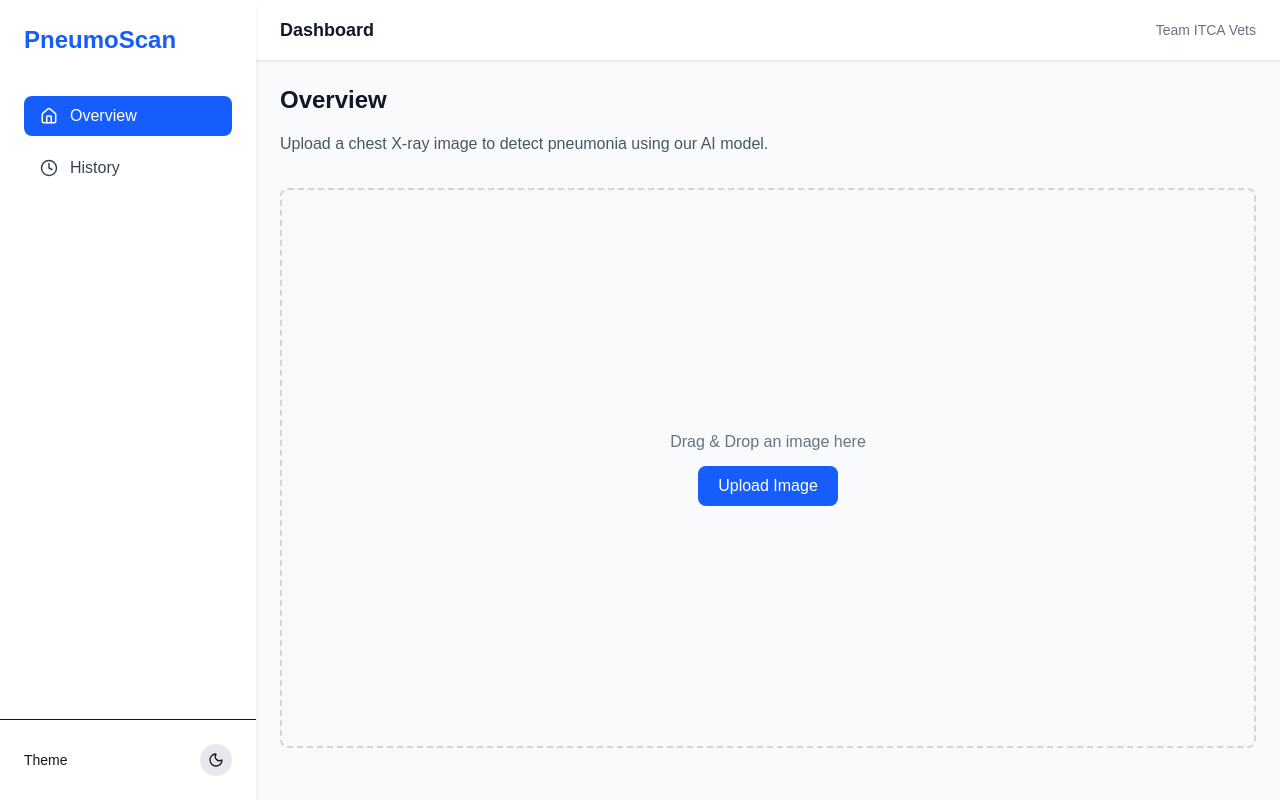
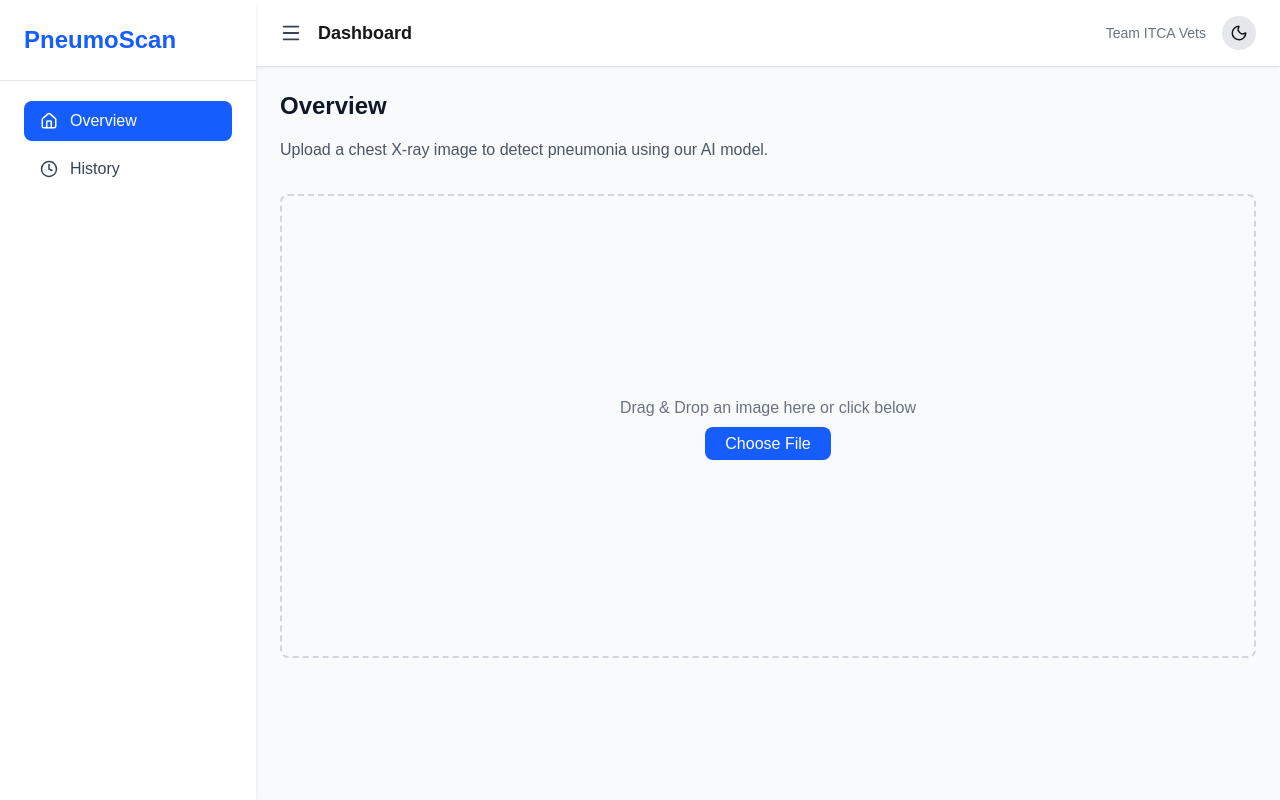
Before and after one commit to Jordanlopez546/itca-vets-mrc, a Next.js app: page / in a window 1280 px wide. Built offline with nearby package versions, Linux system fonts and the light colour scheme.

Commit message:
Made changes

```diff
--- a/components/layouts/dashboard-header.tsx
+++ b/components/layouts/dashboard-header.tsx
@@ -1,12 +1,59 @@
-const DashboardHeader = () => {
+import { useTheme } from "next-themes";
+import { Moon, Sun, Menu } from "lucide-react";
+import { useEffect, useState } from "react";
+
+export default function DashboardHeader({
+  onToggleSidebar,
+}: {
+  onToggleSidebar: () => void;
+}) {
+  const { theme, setTheme } = useTheme();
+  const [mounted, setMounted] = useState(false);
+
+  useEffect(() => {
+    setMounted(true);
+  }, []);
+
+  if (!mounted) {
+    return (
+      <header className="w-full bg-white dark:bg-gray-800 shadow-sm px-6 py-4 flex justify-between items-center">
+        <div className="flex items-center gap-4">
+          <button onClick={onToggleSidebar}>
+            <Menu className="text-gray-700 dark:text-gray-200" size={22} />
+          </button>
+          <h2 className="text-lg font-semibold">Dashboard</h2>
+        </div>
+        <div className="flex items-center gap-4">
+          <span className="text-sm text-gray-500 dark:text-gray-400">
+            Team ITCA Vets
+          </span>
+          <div className="p-2 w-10 h-10"></div>
+        </div>
+      </header>
+    );
+  }
+
   return (
     <header className="w-full bg-white dark:bg-gray-800 shadow-sm px-6 py-4 flex justify-between items-center">
-      <h2 className="text-lg font-semibold">Dashboard</h2>
-      <span className="text-sm text-gray-500 dark:text-gray-400">
-        Team ITCA Vets
-      </span>
+      <div className="flex items-center gap-4">
+        <button onClick={onToggleSidebar}>
+          <Menu className="text-gray-700 dark:text-gray-200" size={22} />
+        </button>
+        <h2 className="text-lg font-semibold">Dashboard</h2>
+      </div>
+
+      <div className="flex items-center gap-4">
+        <span className="text-sm text-gray-500 dark:text-gray-400">
+          Team ITCA Vets
+        </span>
+        <button
+          onClick={() => setTheme(theme === "dark" ? "light" : "dark")}
+          className="p-2 rounded-full bg-gray-200 dark:bg-gray-700 transition hover:bg-gray-300 dark:hover:bg-gray-600"
+          aria-label="Toggle theme"
+        >
+          {theme === "dark" ? <Sun size={18} /> : <Moon size={18} />}
+        </button>
+      </div>
     </header>
   );
-};
-
-export default DashboardHeader;
+}
--- a/components/layouts/dashboard-layout.tsx
+++ b/components/layouts/dashboard-layout.tsx
@@ -1,3 +1,4 @@
+import { useState } from "react";
 import Sidebar from "./sidebar";
 import DashboardHeader from "./dashboard-header";
 
@@ -6,12 +7,21 @@ export default function DashboardLayout({
 }: {
   children: React.ReactNode;
 }) {
+  const [isSidebarOpen, setIsSidebarOpen] = useState(true);
+
   return (
-    <div className="flex">
-      <Sidebar />
-      <main className="ml-64 w-full min-h-screen bg-gray-50 dark:bg-gray-900 text-gray-900 dark:text-gray-100">
-        <DashboardHeader />
-        <div className="p-6">{children}</div>
+    <div className="flex min-h-screen bg-gray-50 dark:bg-gray-900">
+      <Sidebar isOpen={isSidebarOpen} onClose={() => setIsSidebarOpen(false)} />
+
+      <main
+        className={`flex-1 transition-all duration-300 ${
+          isSidebarOpen ? "lg:ml-64" : "lg:ml-0"
+        }`}
+      >
+        <DashboardHeader
+          onToggleSidebar={() => setIsSidebarOpen(!isSidebarOpen)}
+        />
+        <div className="p-6 text-gray-900 dark:text-gray-100">{children}</div>
       </main>
     </div>
   );
--- a/components/layouts/sidebar.tsx
+++ b/components/layouts/sidebar.tsx
@@ -1,11 +1,14 @@
 import Link from "next/link";
-import { useTheme } from "next-themes";
 import { useRouter } from "next/router";
-import { Home, Clock, Moon, Sun } from "lucide-react";
+import { Home, Clock, X } from "lucide-react";
 
-const Sidebar = () => {
+interface SidebarProps {
+  isOpen: boolean;
+  onClose: () => void;
+}
+
+const Sidebar = ({ isOpen, onClose }: SidebarProps) => {
   const router = useRouter();
-  const { theme, setTheme } = useTheme();
 
   const links = [
     { name: "Overview", href: "/", icon: <Home size={18} /> },
@@ -13,12 +16,34 @@ const Sidebar = () => {
   ];
 
   return (
-    <aside className="fixed left-0 top-0 h-screen w-64 bg-white dark:bg-gray-800 shadow-md flex flex-col justify-between">
-      <div className="p-6">
-        <h1 className="text-2xl font-bold text-blue-600 dark:text-blue-400 mb-10">
-          PneumoScan
-        </h1>
-        <nav className="flex flex-col gap-3">
+    <>
+      {/* Overlay for mobile only */}
+      {isOpen && (
+        <div
+          onClick={onClose}
+          className="fixed inset-0 bg-black/40 z-40 lg:hidden"
+        ></div>
+      )}
+
+      <aside
+        className={`fixed z-50 bg-white dark:bg-gray-800 shadow-md transition-transform duration-300 h-screen w-64 flex flex-col
+        ${isOpen ? "translate-x-0" : "-translate-x-full"}`}
+      >
+        {/* Top section with title */}
+        <div className="p-6 flex justify-between items-center border-b border-gray-200 dark:border-gray-700">
+          <h1 className="text-2xl font-bold text-blue-600 dark:text-blue-400">
+            PneumoScan
+          </h1>
+          <button
+            className="lg:hidden text-gray-600 dark:text-gray-300"
+            onClick={onClose}
+          >
+            <X />
+          </button>
+        </div>
+
+        {/* Navigation links */}
+        <nav className="flex-1 overflow-y-auto px-6 py-5 space-y-2">
           {links.map((link) => (
             <Link
               key={link.href}
@@ -34,17 +59,8 @@ const Sidebar = () => {
             </Link>
           ))}
         </nav>
-      </div>
-      <div className="p-6 border-t dark:border-gray-700 flex justify-between items-center">
-        <span className="text-sm">Theme</span>
-        <button
-          onClick={() => setTheme(theme === "dark" ? "light" : "dark")}
-          className="p-2 rounded-full bg-gray-200 dark:bg-gray-700"
-        >
-          {theme === "dark" ? <Sun size={16} /> : <Moon size={16} />}
-        </button>
-      </div>
-    </aside>
+      </aside>
+    </>
   );
 };
 
--- a/src/pages/index.tsx
+++ b/src/pages/index.tsx
@@ -1,6 +1,33 @@
+import Image from "next/image";
+import { useState } from "react";
 import DashboardLayout from "../../components/layouts/dashboard-layout";
 
 export default function Overview() {
+  const [image, setImage] = useState<File | null>(null);
+  const [preview, setPreview] = useState<string | null>(null);
+
+  const handleFileChange = (e: React.ChangeEvent<HTMLInputElement>) => {
+    const file = e.target.files?.[0];
+    if (file) {
+      setImage(file);
+      setPreview(URL.createObjectURL(file));
+    }
+  };
+
+  const handleDrop = (e: React.DragEvent<HTMLDivElement>) => {
+    e.preventDefault();
+    const file = e.dataTransfer.files?.[0];
+    if (file) {
+      setImage(file);
+      setPreview(URL.createObjectURL(file));
+    }
+  };
+
+  const handleUpload = () => {
+    if (!image) return alert("Please select an image first.");
+    alert(`Uploaded: ${image.name}`);
+  };
+
   return (
     <DashboardLayout>
       <h1 className="text-2xl font-bold mb-4">Overview</h1>
@@ -8,13 +35,48 @@ export default function Overview() {
         Upload a chest X-ray image to detect pneumonia using our AI model.
       </p>
 
-      <div className="border-2 border-dashed border-gray-300 dark:border-gray-700 rounded-lg p-60 text-center">
-        <p className="text-gray-500 dark:text-gray-400 mb-3">
-          Drag & Drop an image here
-        </p>
-        <button className="px-5 py-2 bg-blue-600 text-white rounded-lg hover:bg-blue-700">
-          Upload Image
-        </button>
+      <div
+        onDrop={handleDrop}
+        onDragOver={(e) => e.preventDefault()}
+        className="border-2 border-dashed border-gray-300 dark:border-gray-700 rounded-lg p-50 text-center cursor-pointer hover:border-blue-400 transition"
+      >
+        {!preview ? (
+          <>
+            <p className="text-gray-500 dark:text-gray-400 mb-3">
+              Drag & Drop an image here or click below
+            </p>
+            <input
+              type="file"
+              id="fileInput"
+              accept="image/*"
+              className="hidden"
+              onChange={handleFileChange}
+            />
+            <label
+              htmlFor="fileInput"
+              className="px-5 py-2 bg-blue-600 text-white rounded-lg hover:bg-blue-700 cursor-pointer"
+            >
+              Choose File
+            </label>
+          </>
+        ) : (
+          <div className="flex flex-col items-center gap-4">
+            <Image
+              width={400}
+              height={400}
+              src={preview}
+              alt="Preview"
+              className="max-h-80 rounded-md border border-gray-200 dark:border-gray-700 object-contain"
+            />
+
+            <button
+              onClick={handleUpload}
+              className="px-5 py-2 bg-blue-600 text-white rounded-lg hover:bg-blue-700"
+            >
+              Analyze Image
+            </button>
+          </div>
+        )}
       </div>
     </DashboardLayout>
   );
--- /dev/null
+++ b/tailwind.config.js
@@ -0,0 +1,12 @@
+/** @type {import('tailwindcss').Config} */
+module.exports = {
+  darkMode: "class",
+  content: [
+    "./src/pages/**/*.{js,ts,jsx,tsx}",
+    "./src/components/**/*.{js,ts,jsx,tsx}",
+  ],
+  theme: {
+    extend: {},
+  },
+  plugins: [],
+};
```
